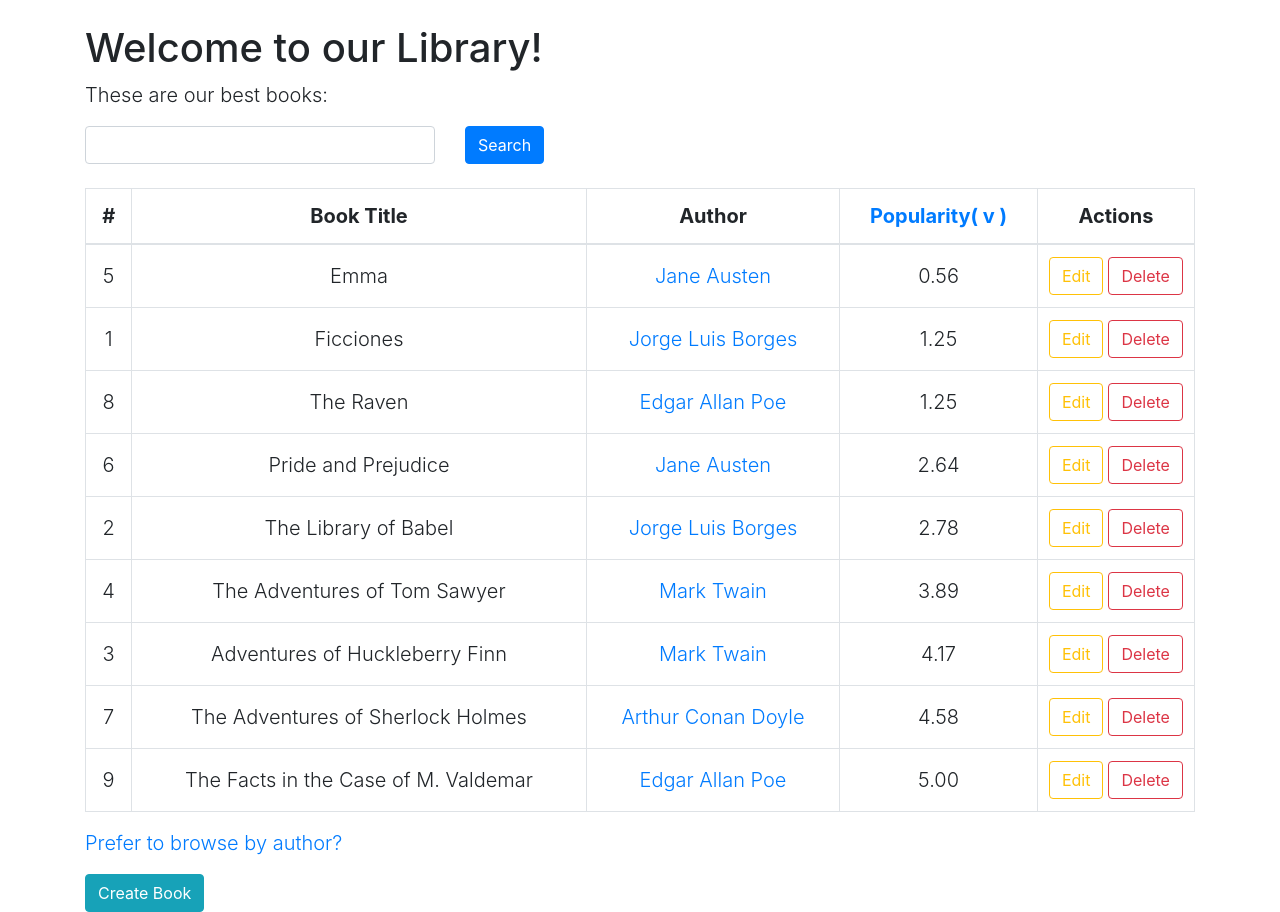
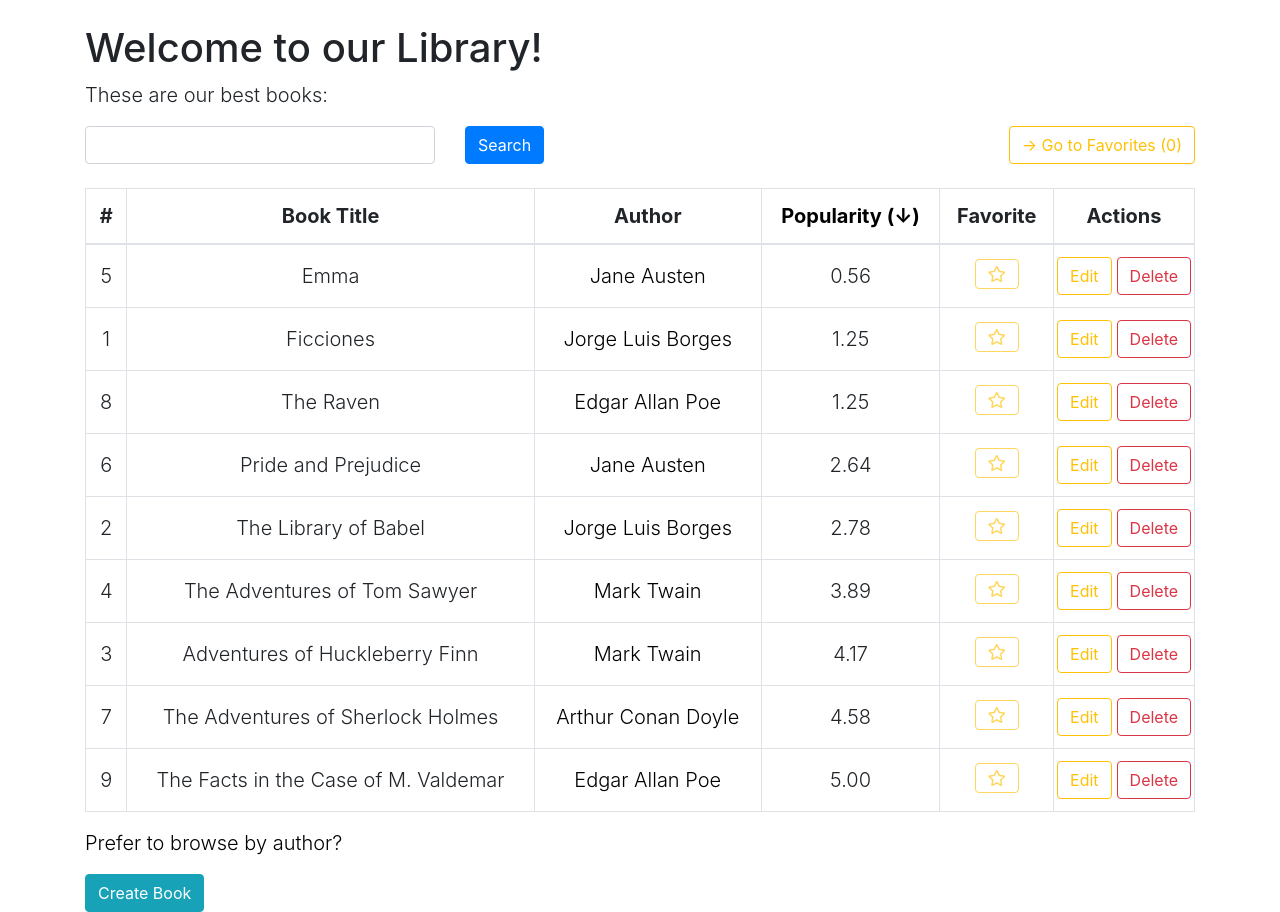
Before and after one commit to zonagilreath/wdc-class-material-auth-sessions-commands, a Django app: page / in a window 1280 px wide. Shown: the part 56-968 px from the top of the page. Run offline with Django 3.2, Linux system fonts and the light colour scheme; a user stored in the database is signed in; data comes from the database, SQL or seed files in the repository; some libraries are stand-ins or nearby versions.

Commit message:
Implement favorite books based on user session

```diff
--- a/sample_project/sample_app/forms.py
+++ b/sample_project/sample_app/forms.py
@@ -7,4 +7,4 @@ class BookForm(forms.ModelForm):
 
     class Meta:
         model = Book
-        fields = ['title', 'author', 'isbn']
+        fields = ['title', 'author', 'isbn', 'popularity']
--- a/sample_project/sample_app/templates/base.html
+++ b/sample_project/sample_app/templates/base.html
@@ -11,6 +11,10 @@
     <style media="screen">
       .container {
         margin-top: 80px;
+      }
+
+      a {
+        color: black;
       }
     </style>
   </head>
--- a/sample_project/sample_app/templates/books.html
+++ b/sample_project/sample_app/templates/books.html
@@ -8,8 +8,13 @@
       <div class="col-4">
         <input type="text" name="q" class="form-control">
       </div>
-      <div class="col-6">
+      <div class="col-1">
         <input type="submit" class="btn btn-primary btn-xs" value="Search">
+      </div>
+      <div class="col-7">
+        {% if request.user.is_authenticated %}
+          <a href="/favorites" class="btn btn-outline-warning btn-xs float-right">→ Go to Favorites ({{request.session.favorite_books|length}})</a>
+        {% endif %}
       </div>
     </div>
   </form>
@@ -20,9 +25,12 @@
         <th>#</th>
         <th>Book Title</th>
         <th>Author</th>
-        <th><a href="/?sort={% if sort_method == 'asc' %}desc{% else %}asc{% endif %}">Popularity({% if sort_method == 'asc' %} v {% else %} ^ {% endif %})</a></th>
-        {% if request.user.is_authenticated and request.user.is_staff %}
-          <th>Actions</th>
+        <th><a href="/?sort={% if sort_method == 'asc' %}desc{% else %}asc{% endif %}">Popularity ({% if sort_method == 'asc' %}↓{% else %}↑{% endif %})</a></th>
+        {% if request.user.is_authenticated %}
+          <th>Favorite</th>
+          {% if request.user.is_staff %}
+            <th>Actions</th>
+          {% endif %}
         {% endif %}
       </tr>
     </thead>
@@ -33,6 +41,24 @@
           <td class="align-middle">{{ book.title}}</td>
           <td class="align-middle"><a href="{% url 'author_by_id' book.author.id %}">{{ book.author.name}}</a></td>
           <td class="align-middle">{{ book.popularity}}</td>
+          {% if request.user.is_authenticated %}
+            <td>
+              {% if book.id|slugify not in request.session.favorite_books %}
+                <form action="{% url 'add_to_favorites' %}" method='post' class='inline'>
+                  {% csrf_token %}
+                  <button class="btn btn-outline-warning btn-xs far fa-star disabled" type="submit" name="add_to_favorites"></button>
+                  <input type="hidden" name="book_id" value="{{book.id}}">
+                </form>
+              {% else %}
+                <form action="{% url 'remove_from_favorites' %}" method='post' class='inline'>
+                  {% csrf_token %}
+                  <button class="btn btn-warning btn-xs far fa-star" type="submit" name="remove_from_favorites"></button>
+                  <input type="hidden" name="book_id" value="{{book.id}}">
+                </form>
+              {% endif %}
+            </td>
+          {% endif %}
+
           {% if request.user.is_authenticated and request.user.is_staff %}
             <td class="align-middle">
               <div class="row justify-content-md-center">
@@ -45,6 +71,7 @@
               </div>
             </td>
           {% endif %}
+
         </tr>
       {% endfor %}
     </tbody>
--- a/sample_project/sample_app/urls.py
+++ b/sample_project/sample_app/urls.py
@@ -13,4 +13,7 @@ urlpatterns = [
     path('delete_book', views.delete_book, name='delete_book'),
     path('edit_book/<int:book_id>/', views.edit_book, name='edit_book'),
     path('', views.index, name='index'),
+    path('favorites/', views.favorites, name='favorites'),
+    path('add-to-favorites/', views.add_to_favorites, name='add_to_favorites'),
+    path('remove-from-favorites/', views.remove_from_favorites, name='remove_from_favorites'),
 ]
--- a/sample_project/sample_app/views.py
+++ b/sample_project/sample_app/views.py
@@ -24,6 +24,11 @@ def index(request):
     if 'q' in request.GET:
         q = request.GET['q']
         books = books.filter(title__icontains=q)
+
+    # initialize list of favorite books for current session
+    request.session.setdefault('favorite_books', [])
+    request.session.save()
+
     return render(request, 'books.html', {
         'books': books,
         'authors': Author.objects.all(),
@@ -107,3 +112,29 @@ def author(request, author_id):
     return render(request, 'author.html', {
         'author': author
     })
+
+
+def favorites(request):
+    books_ids = request.session.get('favorite_books', [])
+    favorite_books = Book.objects.filter(id__in=books_ids)
+    return render(
+        request,
+        'favorites.html',
+        context={
+            'favorite_books': favorite_books,
+        }
+    )
+
+
+def add_to_favorites(request):
+    request.session.setdefault('favorite_books', [])
+    request.session['favorite_books'].append(request.POST.get('book_id'))
+    request.session.save()
+    return redirect('index')
+
+
+def remove_from_favorites(request):
+    if request.session.get('favorite_books'):
+        request.session['favorite_books'].remove(request.POST.get('book_id'))
+        request.session.save()
+    return redirect('index')
```
Also changed, not shown: sample_project/sample_app/templates/favorites.html (added, +38 -0 lines).
